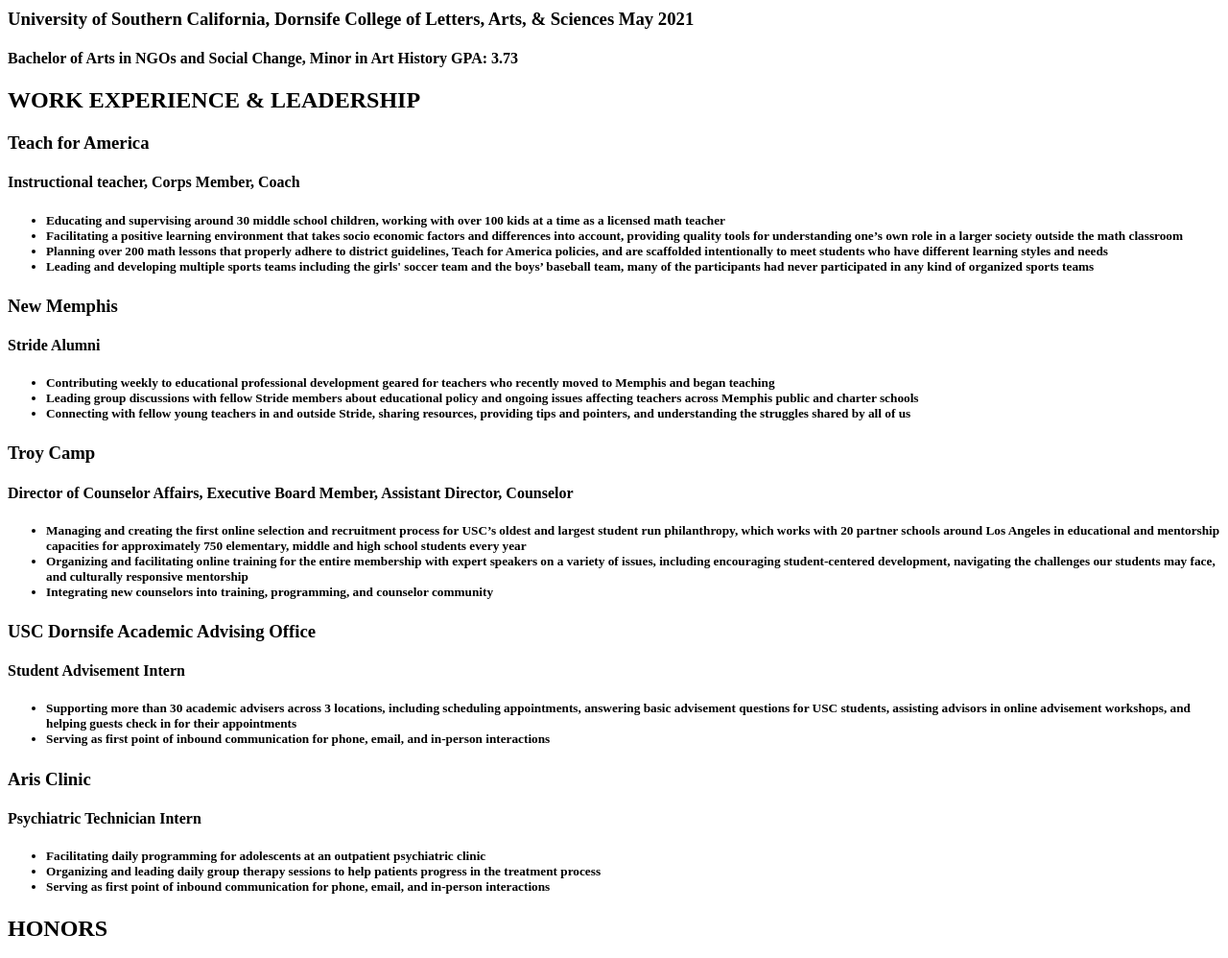
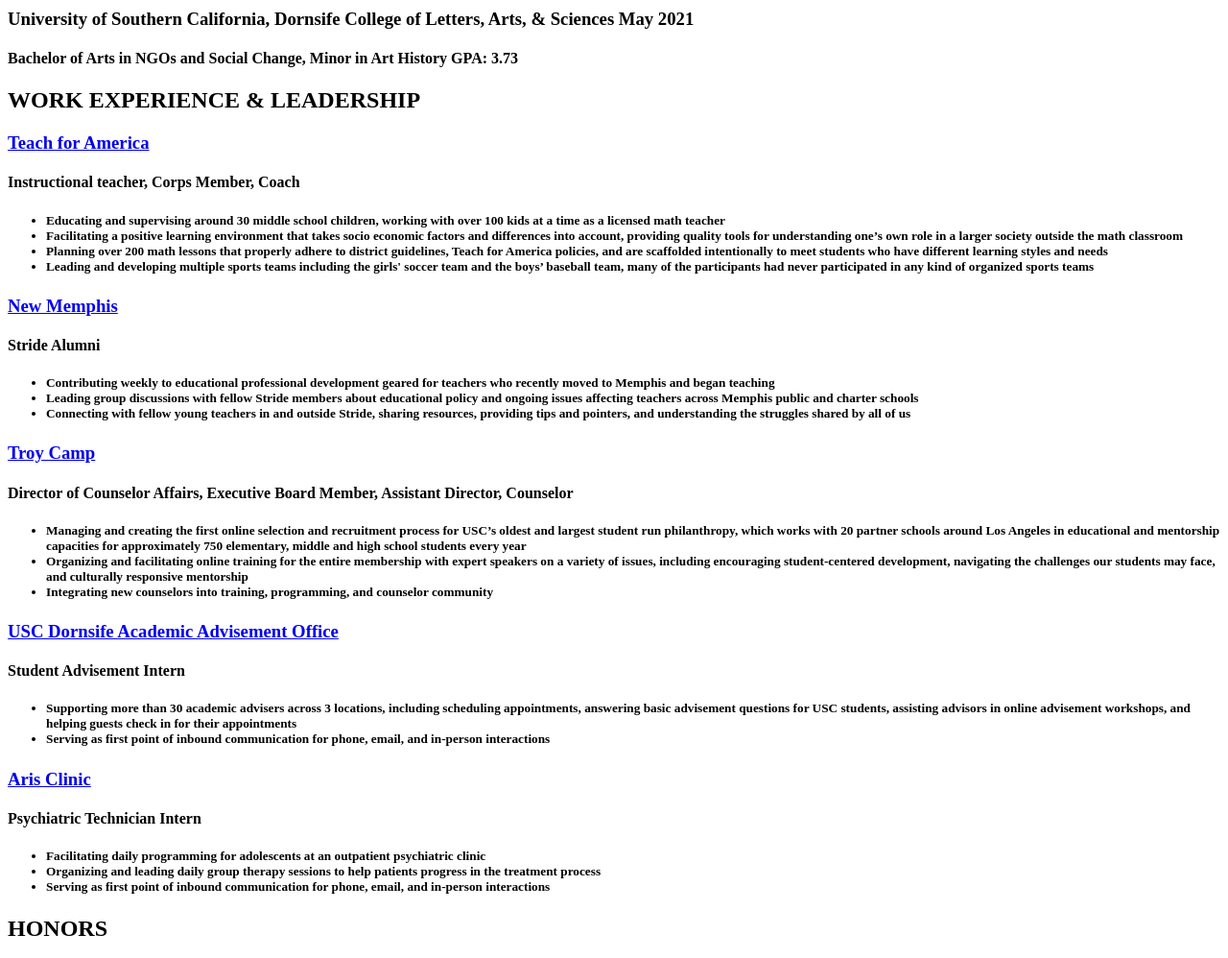
Before and after one commit to ndweir/NDW-resume, a plain HTML site: page resume-index.html in a window 1280 px wide. Shown: the part 160-1158 px from the top of the page at 96% size. Drawn offline with Linux system fonts and the light colour scheme.

Commit message:
addedLinksResumeIndex

```diff
--- a/resume-index.html
+++ b/resume-index.html
@@ -13,7 +13,7 @@
     <h3>University of Southern California, Dornsife College of Letters, Arts, & Sciences May 2021</h3>
     <h4>Bachelor of Arts in NGOs and Social Change, Minor in Art History GPA: 3.73</h4>
     <h2>WORK EXPERIENCE & LEADERSHIP</h2>
-    <h3>Teach for America</h3>
+    <h3><a href="experiences/TFA.html" alt="Teach for America Link" rel="noopener noreferrer">Teach for America</a></h3>
     <h4>Instructional teacher, Corps Member, Coach</h4>
         <h5>
         <ul>
@@ -31,7 +31,7 @@
             </ul>
         </h5>
 
-    <h3>New Memphis</h3>
+    <h3><a href="experiences/newMemphis.html" alt="New Memphis Link" rel="noopener noreferrer">New Memphis</a></h3>
     <h4>Stride Alumni</h4>
         <h5>
             <ul>
@@ -45,7 +45,7 @@
         </h5>
 
 
-    <h3>Troy Camp</h3>
+    <h3><a href="experiences/troyCamp.html" alt="Troy Camp Link" rel="noopener noreferrer">Troy Camp</a></h3>
     <h4>Director of Counselor Affairs, Executive Board Member, Assistant Director, Counselor</h4>
     <h5>
         <ul>
@@ -60,7 +60,7 @@
         </ul>
     </h5>
 
-    <h3>USC Dornsife Academic Advising Office</h3>
+    <h3><a href="experiences/USCadv.html" alt="USC Advising Link" rel="noopener noreferrer">USC Dornsife Academic Advisement Office</a></h3>
     <h4>Student Advisement Intern</h4>
     <h5>
         <ul>
@@ -72,7 +72,7 @@
     </h5>
 
 
-    <h3>Aris Clinic</h3>
+    <h3><a href="experiences/arisClinic.html" alt="Aris Clinic Link" rel="noopener noreferrer">Aris Clinic</a></h3>
     <h4>Psychiatric Technician Intern</h4>
     <h5>
         <ul>
```
